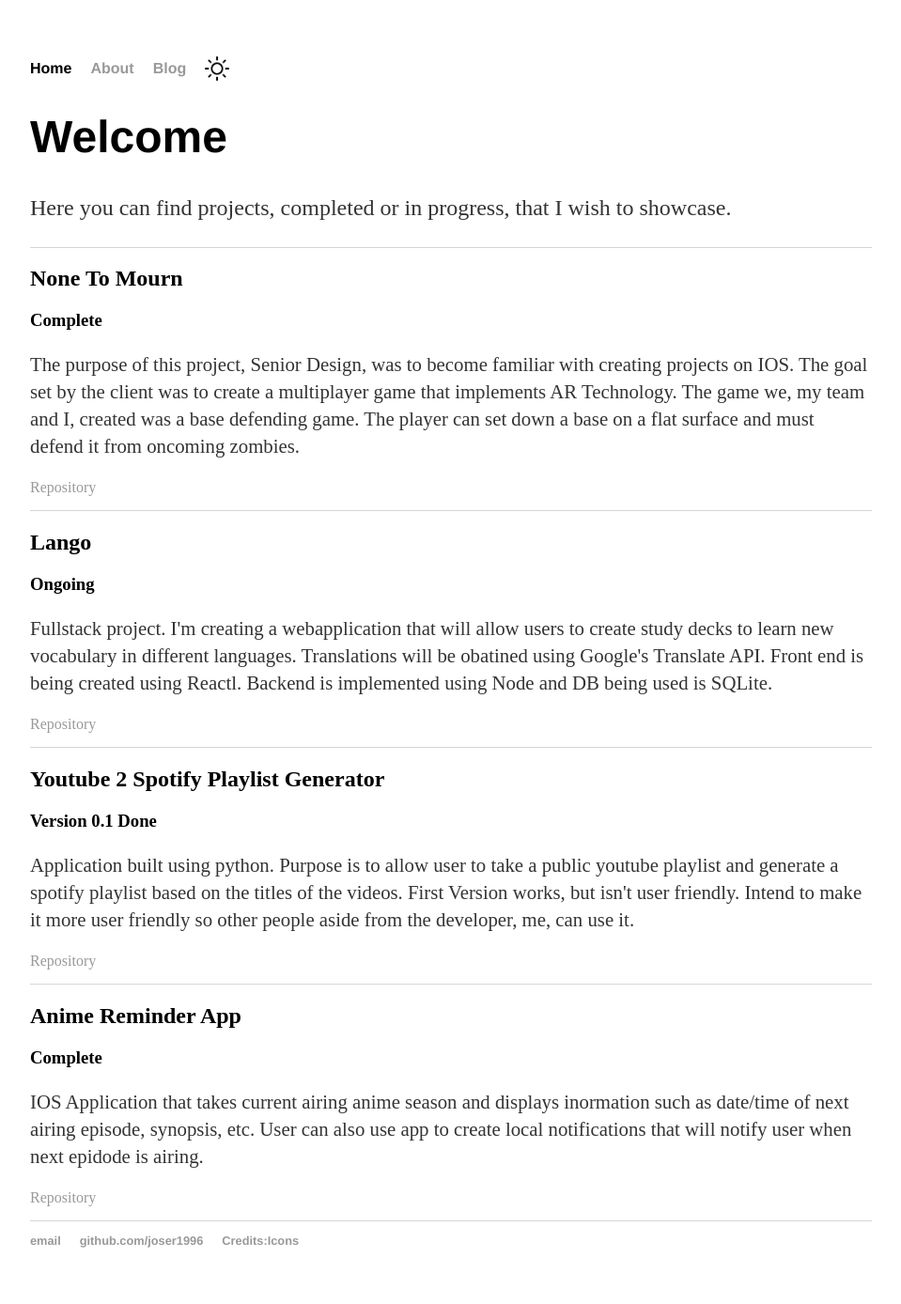
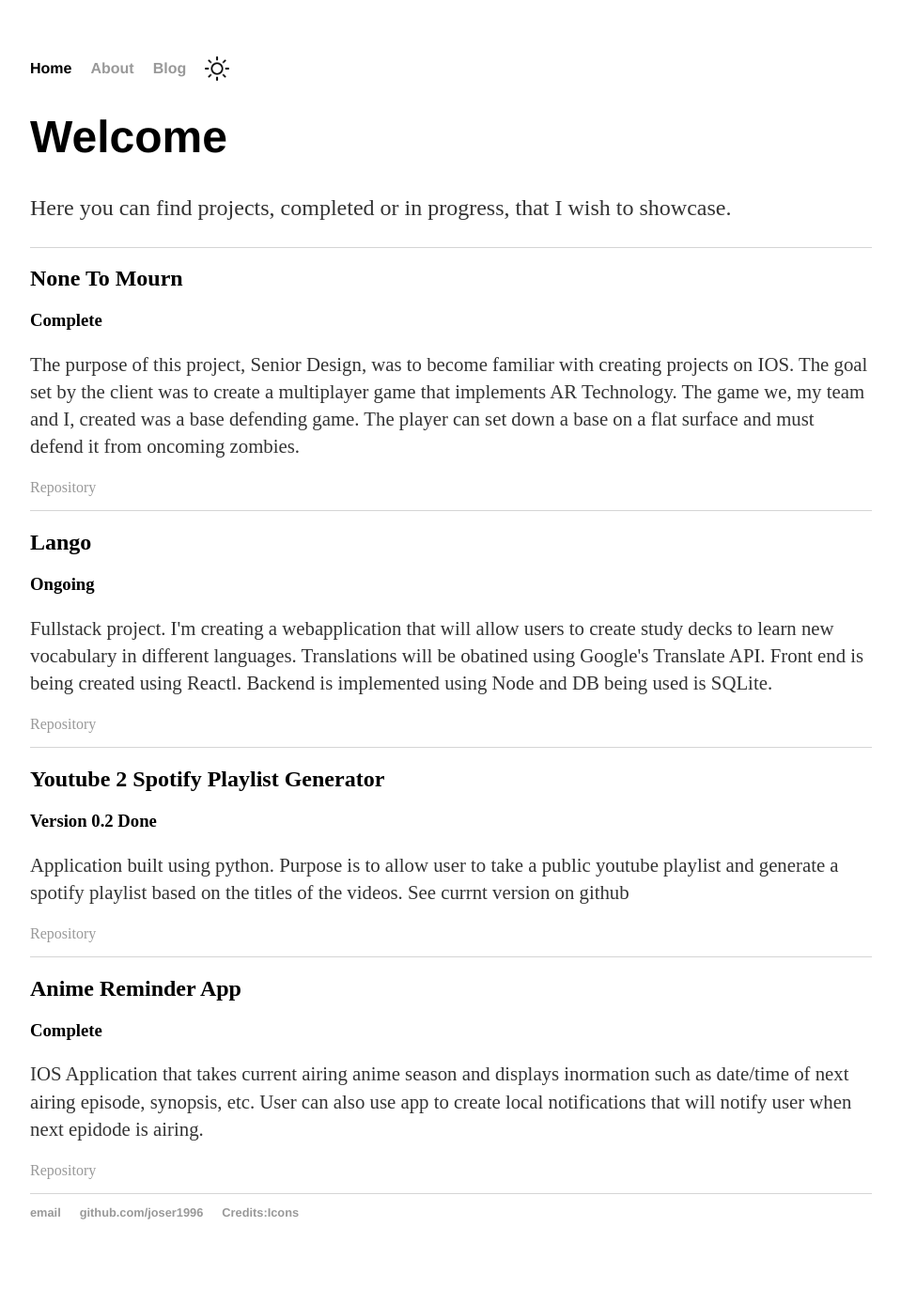
Before and after one commit to joser1996/joser1996.github.io, a Jekyll site: the page built from index.html, in a window 1280 px wide. Shown: the whole page at 94% size, without its empty margins (160-1119 px from the left). Built offline with Jekyll 4.4.1, drawn with Linux system fonts in a browser that asks for light colours; nearby versions of some CDN libraries; after the commit the page ends 1358 px from its top, so only the background shows below that.

Commit message:
Updated Y2Splaylist project

```diff
--- a/_data/projectCards.yml
+++ b/_data/projectCards.yml
@@ -8,7 +8,6 @@
     game that implements AR Technology. The game we, my team and I, created
     was a base defending game. The player can set down a base on a flat surface
     and must defend it from oncoming zombies.
-
 - name: Lango
   status: Ongoing
   link: null
@@ -20,14 +19,13 @@
     being created using Reactl. Backend is implemented using Node and DB being
     used is SQLite.
 - name: Youtube 2 Spotify Playlist Generator
-  status: Version 0.1 Done
+  status: Version 0.2 Done
   link: null
   repo: https://github.com/joser1996/Y2SPlaylist
   desc: |
     Application built using python. Purpose is to allow user to take a public
     youtube playlist and generate a spotify playlist based on the titles of the
-    videos. First Version works, but isn't user friendly. Intend to make it more
-    user friendly so other people aside from the developer, me, can use it.
+    videos. See currnt version on github
 - name: Anime Reminder App
   status: Complete
   link: null
--- a/index.html
+++ b/index.html
@@ -9,4 +9,4 @@ title: Jose Torres
 	to showcase.
 </p>
 
-{% include projectCards.html%}
+{% include projectCards.html %}
```
Also changed, not shown: _posts/2021-07-27-Second-Post.md (added, +1 -0 lines), _includes/projectCards.html (line endings or trailing spaces).
